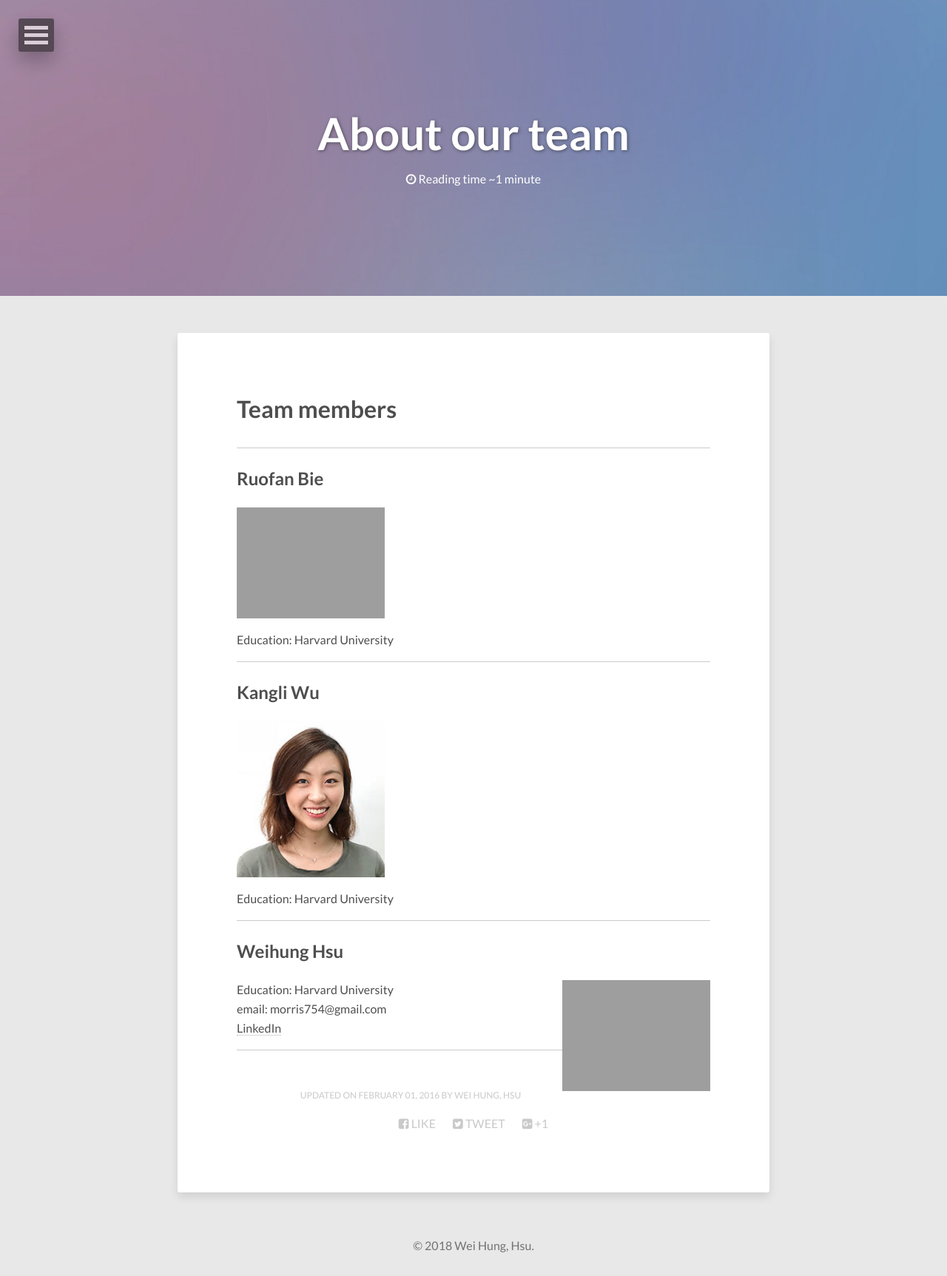
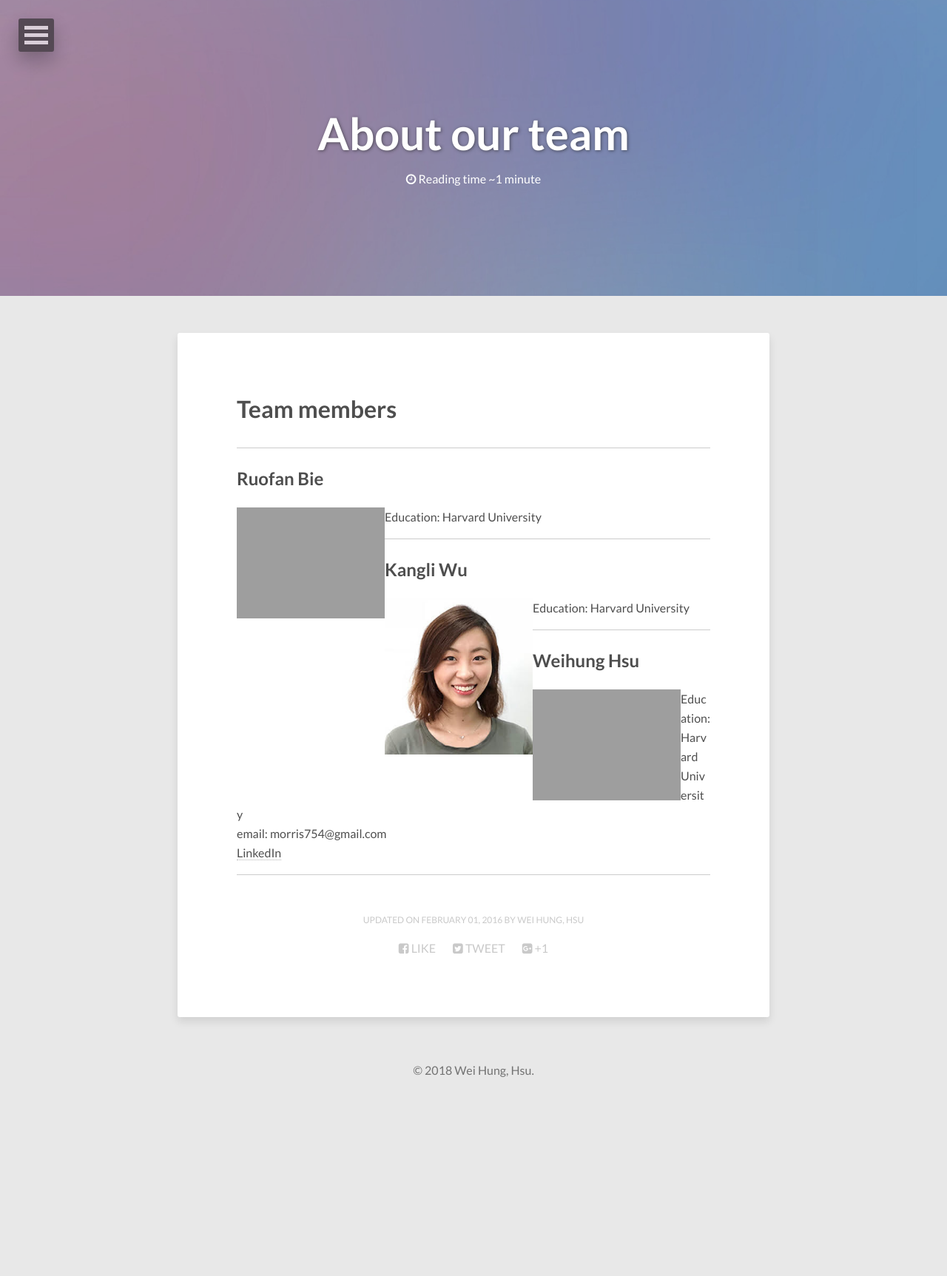
Before and after one commit to health1234/whhsu2.github.io, a Jekyll site: the page built from about/index.md, in a window 1280 px wide. Shown: the whole page at 74% size. Built offline with Jekyll 4.4.1, drawn with Linux system fonts in a browser that asks for light colours; nearby versions of some CDN libraries; after the commit the page ends 1488 px from its top, so only the background shows below that.

Commit message:
Update index.md
photo to the left

```diff
--- a/about/index.md
+++ b/about/index.md
@@ -14,26 +14,42 @@ modified: 2016-02-01
 
 ## Ruofan Bie
 
-<img src="{{ site.url }}/images/Ruofan.jpg"  width="200" height="200">
+<img align="left" src="{{ site.url }}/images/Ruofan.jpg"  width="200" height="200">
 
 Education: Harvard University
+
+
+
 
 ---
 
 ## Kangli Wu
-<img src="{{ site.url }}/images/Kangli.jpg"  width="200" height="200">
+<img align="left" src="{{ site.url }}/images/Kangli.jpg"  width="200" height="200">
 
 Education: Harvard University
+
+
+
+
+
 
 ---
 
 ## Weihung Hsu
 
-<img align="right" src="{{ site.url }}/images/morris.JPG"  width="200" height="200">
+<img align="left" src="{{ site.url }}/images/morris.JPG"  width="200" height="200">
 
 Education: Harvard University
 email: morris754@gmail.com
 [LinkedIn](https://www.linkedin.com/in/morris-hsu-657307bb/)
+
+
+
+
+
+
+
+
 
 ---
 
```
